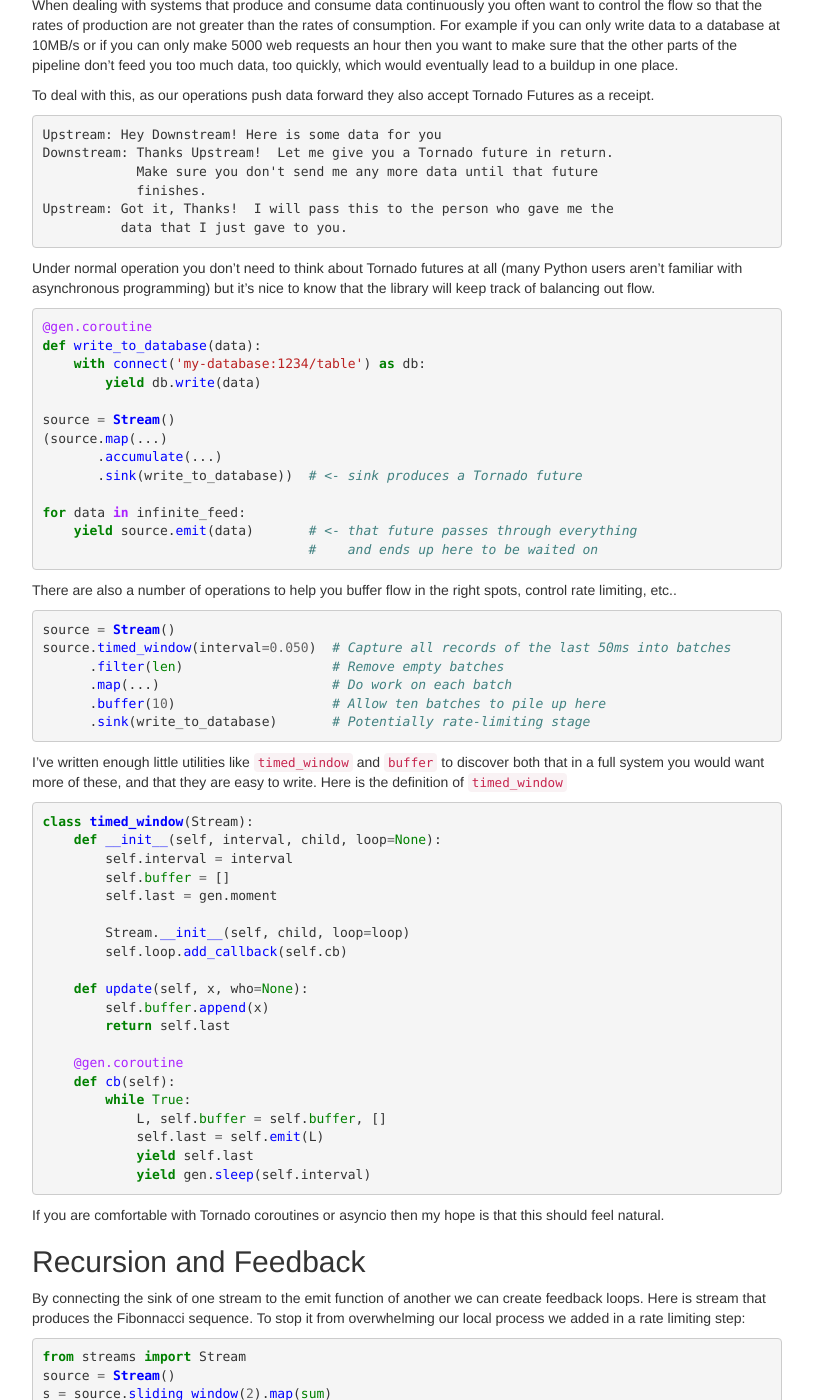
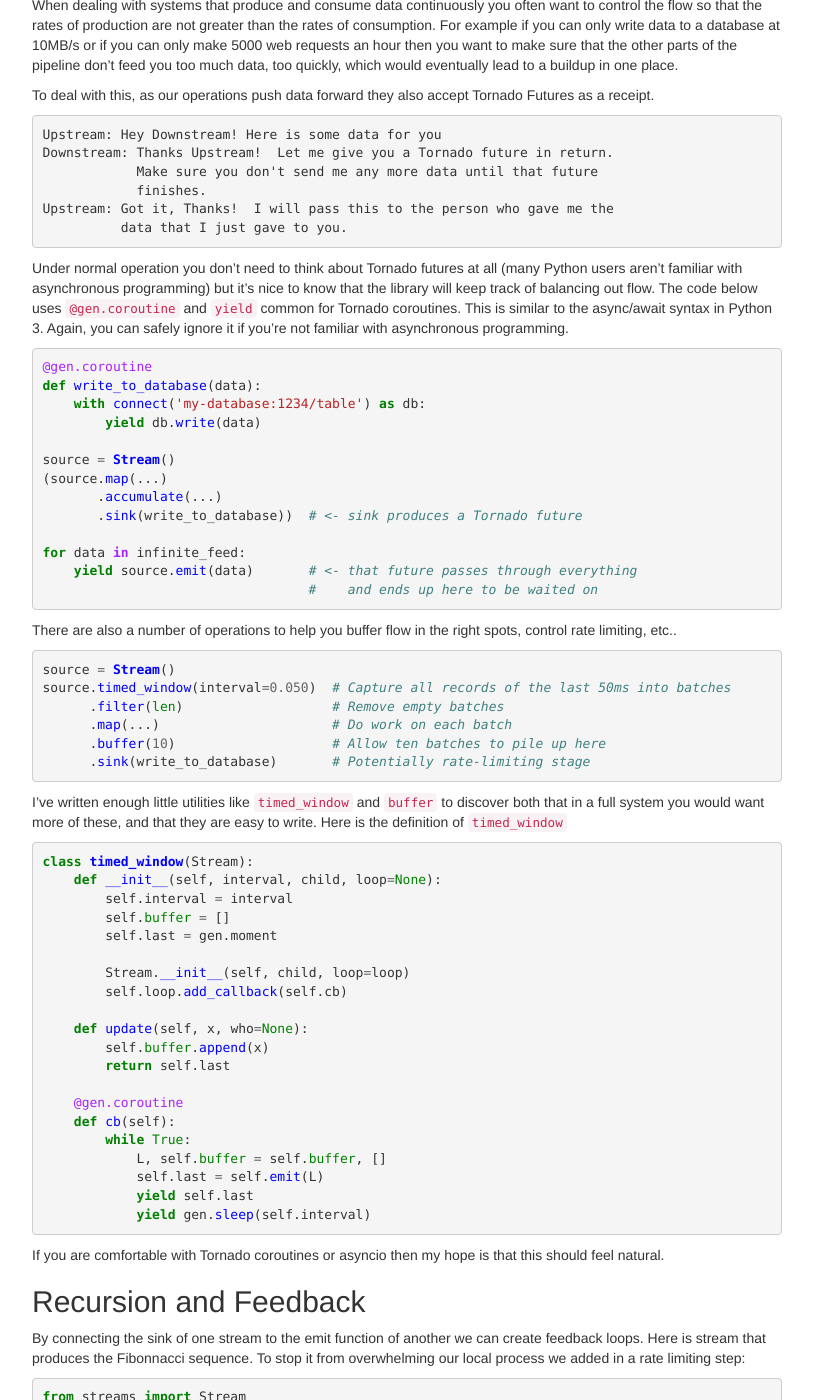
Before and after one commit to besyskymnbk/blog, a Jekyll site: the page built from _posts/work/2017-04-13-streaming.md, in a window 1280 px wide and 1400 px high, scrolled down 2449 px. Shown: the whole window, without its empty margins (233-1046 px from the left). Built offline with Jekyll 4.4.1, drawn with Linux system fonts in a browser that asks for light colours; comment, search, counter and statistics services are not loaded; some of the changed text lies outside the part shown.

Commit message:
some changes suggested by @martindurant

````diff
--- a/_posts/work/2017-04-13-streaming.md
+++ b/_posts/work/2017-04-13-streaming.md
@@ -186,7 +186,10 @@ Futures as a receipt.
 
 Under normal operation you don't need to think about Tornado futures at all
 (many Python users aren't familiar with asynchronous programming) but it's nice
-to know that the library will keep track of balancing out flow.
+to know that the library will keep track of balancing out flow.  The code below
+uses `@gen.coroutine` and `yield` common for Tornado coroutines.  This is
+similar to the async/await syntax in Python 3.  Again, you can safely ignore it
+if you're not familiar with asynchronous programming.
 
 ```python
 @gen.coroutine
@@ -270,10 +273,10 @@ source.emit(1)
 >>> L
 [1, 2, 3, 5]
 
->>> L
+>>> L  # wait a couple seconds, then check again
 [1, 2, 3, 5, 8, 13, 21, 34]
 
->>> L
+>>> L  # wait a couple seconds, then check again
 [1, 2, 3, 5, 8, 13, 21, 34, 55, 89]
 ```
 
@@ -407,6 +410,7 @@ directory](https://github.com/mrocklin/streams/tree/master/examples) for a
 basic Daskified web crawler).  It could use patient users with real-world use
 cases to test-drive things and hopefully provide PRs adding necessary features.
 
-Just to be clear, this was an educational experiment.  This library will not
-necessarily be maintained in the future.  It does not signal a change in Dask
-(though could if people choose to participate).
+I genuinely don't know if this project is worth pursuing.  This blogpost is a
+test to see if people have sufficient interest to use and contribute to such a
+library or if the best solution is to carry on with any of the fine solutions
+that already exist.
````
